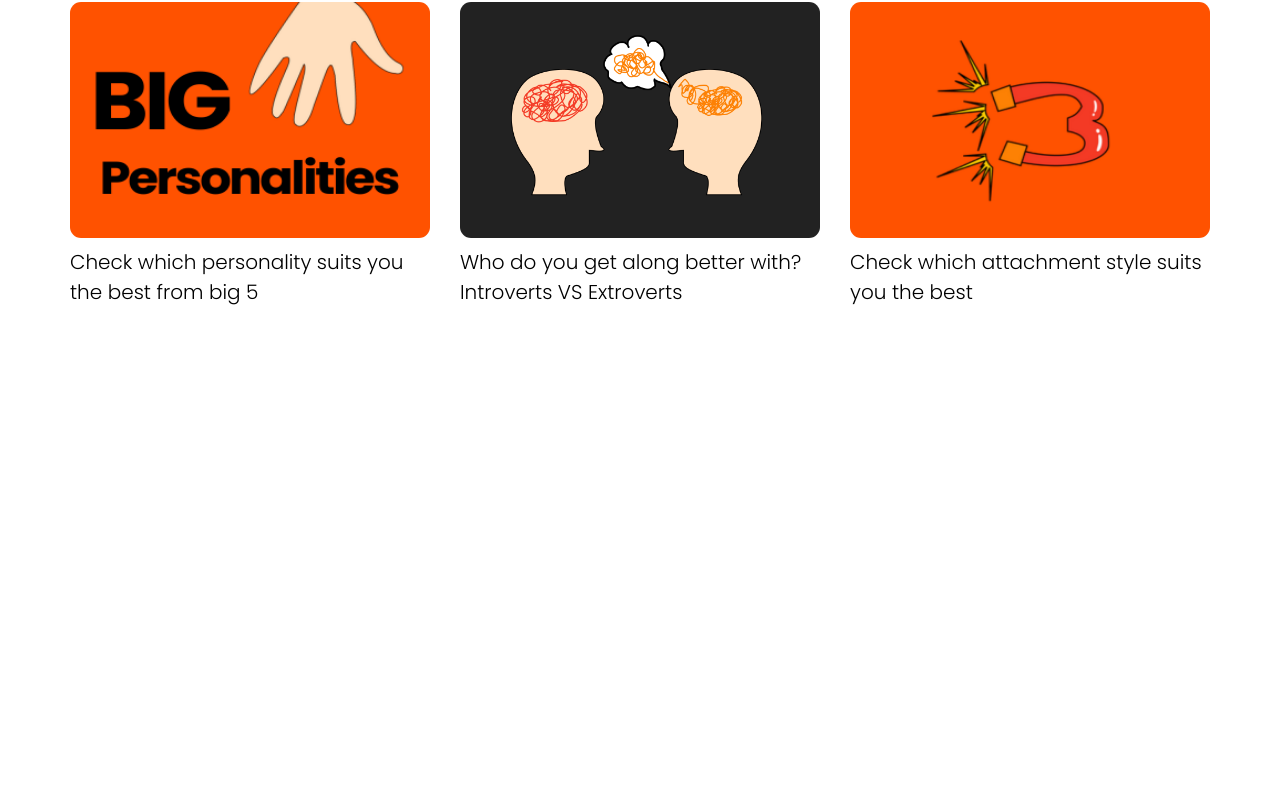
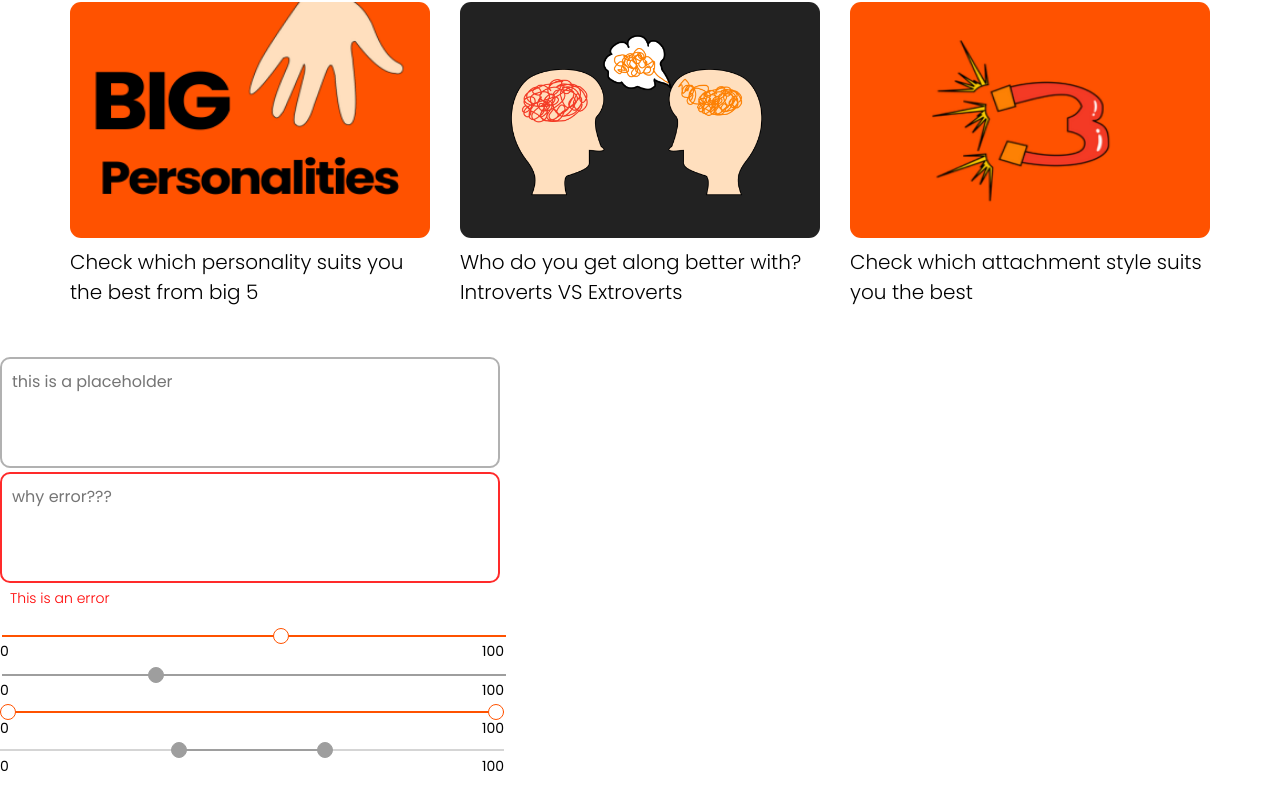
Before and after one commit to Gewinum/cassualo-components, a React (Vite) app: page / in a window 1280 px wide. Shown: the part 1058-1867 px from the top of the page. Before the commit the page ends 1415 px from the top, so only its background shows below. Built offline with nearby package versions, Linux system fonts and the light colour scheme.

Commit message:
feat: implemented range sliders(both single(like me) and double)

```diff
--- a/src/App.tsx
+++ b/src/App.tsx
@@ -7,6 +7,9 @@ import OutlinedButton from "./components/buttons/outlinedButton.tsx";
 import EmptyButton from "./components/buttons/emptyButton.tsx";
 import Carousel from "./components/carousel.tsx";
 import Cards from "./components/cards.tsx";
+import TextArea from "./components/textarea.tsx";
+import RangeSlider from "./components/rangeSlider.tsx";
+import DualRangeSlider from "./components/dualRangeSlider.tsx";
 
 type State = {
     perPage: number;
@@ -93,6 +96,13 @@ class App extends React.Component<Nothing, State> {
                         }
                     ]} />
                 </div>
+                <TextArea onChange={(e) => console.log(e.target.value)} placeholder="this is a placeholder" />
+                <TextArea placeholder="why error???" error="This is an error" />
+                <RangeSlider min={10} max={100} defaultValue={60} />
+                <RangeSlider min={0} max={100} disabled={true} defaultValue={30} />
+                <DualRangeSlider min={0} max={100} />
+                <DualRangeSlider min={0} max={100} disabled={true} defaultMinValue={35} defaultMaxValue={65} />
+                <div style={{margin: "50px"}} />
             </>
         );
     }
--- /dev/null
+++ b/src/components/dualRangeSlider.tsx
@@ -0,0 +1,98 @@
+import * as React from "react";
+import "../styles/dualRangeSlider.css";
+
+type Props = {
+    min: number;
+    max: number;
+    disabled?: boolean;
+    defaultMinValue?: number;
+    defaultMaxValue?: number;
+    onChange?: (minValue: number, maxValue: number) => void;
+};
+
+type State = {
+    minValue: number;
+    maxValue: number;
+};
+
+class DualRangeSlider extends React.Component<Props, State> {
+    constructor(props: Props) {
+        super(props);
+        this.state = {
+            minValue: props.defaultMinValue || props.min,
+            maxValue: props.defaultMaxValue || props.max
+        };
+    }
+
+    handleMinChange = (e: React.ChangeEvent<HTMLInputElement>) => {
+        const newMinValue = parseInt(e.target.value);
+        const { maxValue } = this.state;
+
+        if (newMinValue <= maxValue) {
+            this.setState({ minValue: newMinValue }, this.notifyChange);
+        }
+    };
+
+    handleMaxChange = (e: React.ChangeEvent<HTMLInputElement>) => {
+        const newMaxValue = parseInt(e.target.value);
+        const { minValue } = this.state;
+
+        if (newMaxValue >= minValue) {
+            this.setState({ maxValue: newMaxValue }, this.notifyChange);
+        }
+    };
+
+    notifyChange = () => {
+        const { onChange } = this.props;
+        const { minValue, maxValue } = this.state;
+
+        if (onChange) {
+            onChange(minValue, maxValue);
+        }
+    };
+
+    render() {
+        const { min, max, disabled } = this.props;
+        const { minValue, maxValue } = this.state;
+
+        const range = max - min;
+        const minPos = ((minValue - min) / range) * 100;
+        const maxPos = ((maxValue - min) / range) * 100;
+
+        return (
+            <div className={`dual-range-slider ${disabled ? 'disabled' : ''}`}>
+                <div className="slider-container">
+                    <div
+                        className="slider-track"
+                        style={{
+                            left: `${minPos}%`,
+                            width: `${maxPos - minPos}%`
+                        }}
+                    />
+                    <input
+                        type="range"
+                        min={min}
+                        max={max}
+                        value={minValue}
+                        onChange={this.handleMinChange}
+                        disabled={disabled}
+                    />
+                    <input
+                        type="range"
+                        min={min}
+                        max={max}
+                        value={maxValue}
+                        onChange={this.handleMaxChange}
+                        disabled={disabled}
+                    />
+                </div>
+                <div className="limits">
+                    <span>{min}</span>
+                    <span>{max}</span>
+                </div>
+            </div>
+        );
+    }
+}
+
+export default DualRangeSlider;
--- /dev/null
+++ b/src/components/rangeSlider.tsx
@@ -0,0 +1,27 @@
+import * as React from "react";
+import Nothing from "../utils/nothing.ts";
+import "../styles/rangeSlider.css";
+
+type Props = {
+    min: number;
+    max: number;
+    disabled?: boolean;
+    defaultValue?: number;
+    onChange?: (e: React.ChangeEvent<HTMLInputElement>) => void;
+};
+
+class RangeSlider extends React.Component<Props, Nothing> {
+    render() {
+        return (
+            <div className="range-slider">
+                <input type="range" onChange={this.props.onChange} min={this.props.min} max={this.props.max} value={this.props.defaultValue} disabled={this.props.disabled}/>
+                <div className="limits">
+                    <span>0</span>
+                    <span>100</span>
+                </div>
+            </div>
+        )
+    }
+}
+
+export default RangeSlider;
--- /dev/null
+++ b/src/components/textarea.tsx
@@ -0,0 +1,28 @@
+import * as React from "react";
+import Nothing from "../utils/nothing.ts";
+import "../styles/textarea.css";
+
+type Props = {
+    error?: string;
+    placeholder?: string;
+    onChange?: (e: React.ChangeEvent<HTMLTextAreaElement>) => void;
+};
+
+class TextArea extends React.Component<Props, Nothing> {
+    render() {
+        return (
+            <div className="text-area">
+                <textarea
+                    onChange={this.props.onChange}
+                    placeholder={this.props.placeholder}
+                    className={this.props.error ? "error" : ""}
+                />
+                {this.props.error && (
+                    <p style={{ color: "red", fontSize: "14px" }}>{this.props.error}</p>
+                )}
+            </div>
+        );
+    }
+}
+
+export default TextArea;
--- /dev/null
+++ b/src/styles/dualRangeSlider.css
@@ -0,0 +1,83 @@
+.dual-range-slider {
+    width: 504px;
+    max-width: 100%;
+    position: relative;
+    margin-top: 10px;
+}
+
+.dual-range-slider .slider-container {
+    position: relative;
+    height: 2px;
+    background: #FFB28E;
+}
+
+.dual-range-slider.disabled .slider-container {
+    background-color: #D5D5D5;
+}
+
+.dual-range-slider .slider-track {
+    position: absolute;
+    height: 2px;
+    background-color: #FF5200;
+    z-index: 1;
+}
+
+.dual-range-slider input {
+    position: absolute;
+    width: 100%;
+    -webkit-appearance: none;
+    background: transparent;
+    height: 2px;
+    margin: 0;
+    padding: 0;
+    z-index: 2;
+    pointer-events: none;
+}
+
+.dual-range-slider input::-webkit-slider-thumb {
+    -webkit-appearance: none;
+    appearance: none;
+    width: 16px;
+    height: 16px;
+    border-radius: 50%;
+    background: #fff;
+    cursor: pointer;
+    border: 1px solid #FF5200;
+    transition: box-shadow 0.3s ease;
+    pointer-events: auto;
+}
+
+.dual-range-slider input:not(:disabled)::-webkit-slider-thumb:hover {
+    box-shadow: 0 0 4px #FF5200;
+}
+
+.dual-range-slider input:not(:disabled)::-webkit-slider-thumb:focus {
+    box-shadow: 0 0 7px #FF5200;
+}
+
+.dual-range-slider input:not(:disabled)::-webkit-slider-thumb:active {
+    box-shadow: 0 0 10px #FF5200;
+}
+
+.dual-range-slider .limits {
+    display: flex;
+    justify-content: space-between;
+    font-family: "Poppins", sans-serif;
+    font-size: 14px;
+    font-weight: 400;
+    margin-top: 5px;
+}
+
+.dual-range-slider input:disabled {
+    background-color: transparent;
+}
+
+.dual-range-slider input:disabled::-webkit-slider-thumb {
+    background: #9E9E9E;
+    cursor: not-allowed;
+    border: 1px solid #9E9E9E;
+}
+
+.dual-range-slider.disabled .slider-track {
+    background-color: #9E9E9E;
+}
--- /dev/null
+++ b/src/styles/rangeSlider.css
@@ -0,0 +1,53 @@
+.range-slider {
+    width: 504px;
+    max-width: 100%;
+}
+
+.range-slider input {
+    width: 100%;
+    background-color: #FF5200;
+    -webkit-appearance: none;
+    height: 2px;
+}
+
+.range-slider input::-webkit-slider-thumb {
+    -webkit-appearance: none;
+    appearance: none;
+    width: 16px;
+    height: 16px;
+    border-radius: 50%;
+    background: #fff;
+    cursor: pointer;
+    border: 1px solid #FF5200;
+    transition: box-shadow 0.3s ease;
+}
+
+.range-slider input:not(:disabled)::-webkit-slider-thumb:hover {
+    box-shadow: 0 0 4px #FF5200;
+}
+
+.range-slider input:not(:disabled)::-webkit-slider-thumb:focus {
+    box-shadow: 0 0 7px #FF5200;
+}
+
+.range-slider input:not(:disabled)::-webkit-slider-thumb:active {
+    box-shadow: 0 0 10px #FF5200;
+}
+
+.range-slider .limits {
+    display: flex;
+    justify-content: space-between;
+    font-family: "Poppins", sans-serif;
+    font-size: 14px;
+    font-weight: 400;
+}
+
+.range-slider input:disabled {
+    background-color: #9E9E9E;
+}
+
+.range-slider input:disabled::-webkit-slider-thumb {
+    background: #9E9E9E;
+    cursor: not-allowed;
+    border: 1px solid #9E9E9E;
+}
--- /dev/null
+++ b/src/styles/textarea.css
@@ -0,0 +1,42 @@
+.text-area textarea {
+    background-color: #FFFFFF;
+    color: black;
+    border: 2px solid #B1B1B1;
+    border-radius: 10px;
+    padding: 10px;
+    font-family: "Poppins", sans-serif;
+    font-weight: 400;
+    font-size: 16px;
+    box-sizing: border-box;
+    resize: none;
+    max-width: 500px;
+    width: 100%;
+    height: 111px;
+    caret-color: #FF3C00;
+}
+
+.text-area textarea:disabled {
+    border: 2px solid #DEDEDE;
+    color: #767A83;
+}
+
+.text-area textarea:read-only {
+    background-color: #F1F2F3;
+    border: 2px solid #DEDEDE;
+}
+
+.text-area textarea ::placeholder {
+    color: #B1B1B1;
+}
+
+.text-area textarea.error {
+    border: 2px solid #FF2A2A;
+}
+
+.text-area p {
+    font-size: 12px;
+    font-family: "Poppins", sans-serif;
+    font-weight: 300;
+    margin-left: 10px;
+    margin-top: 1px;
+}
```
